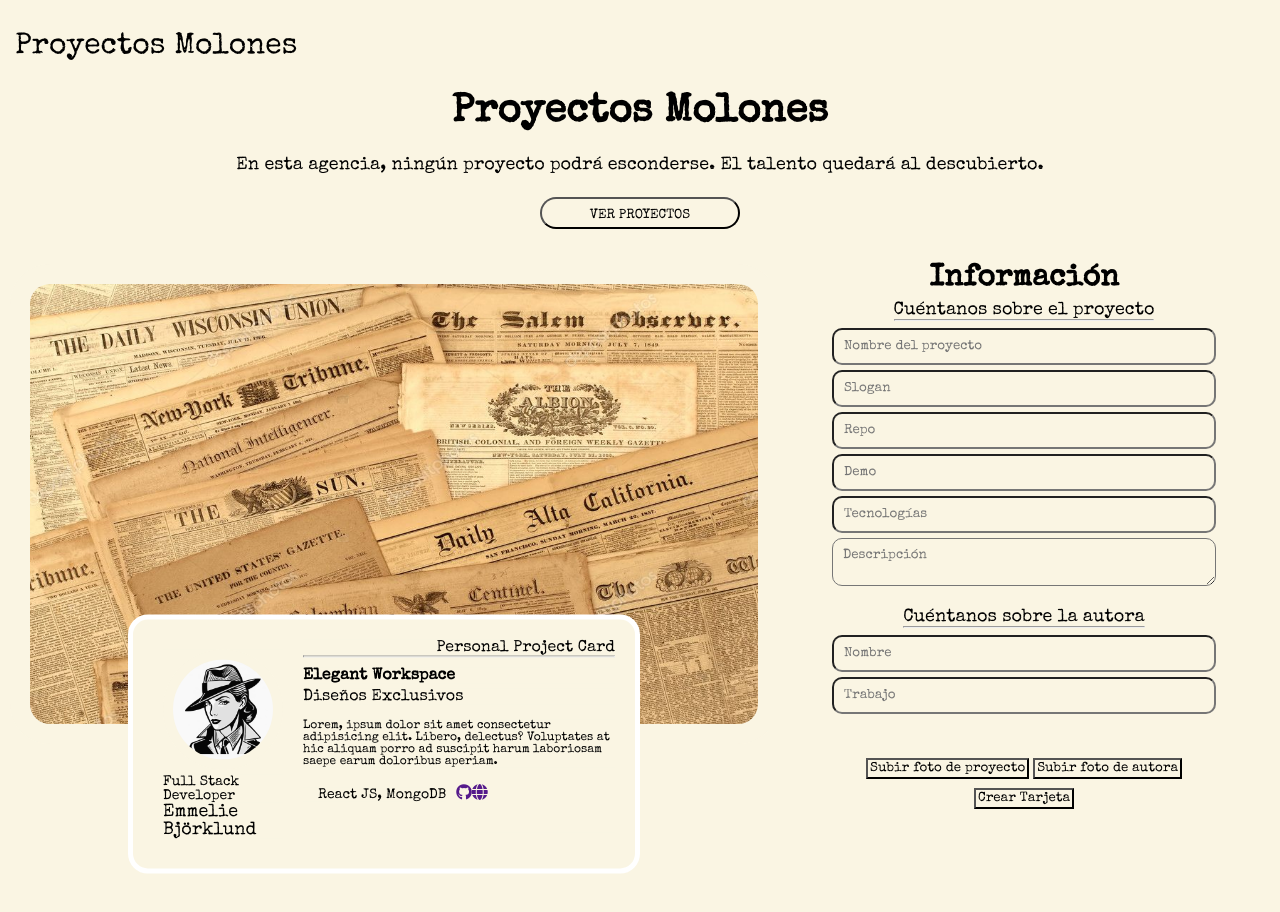
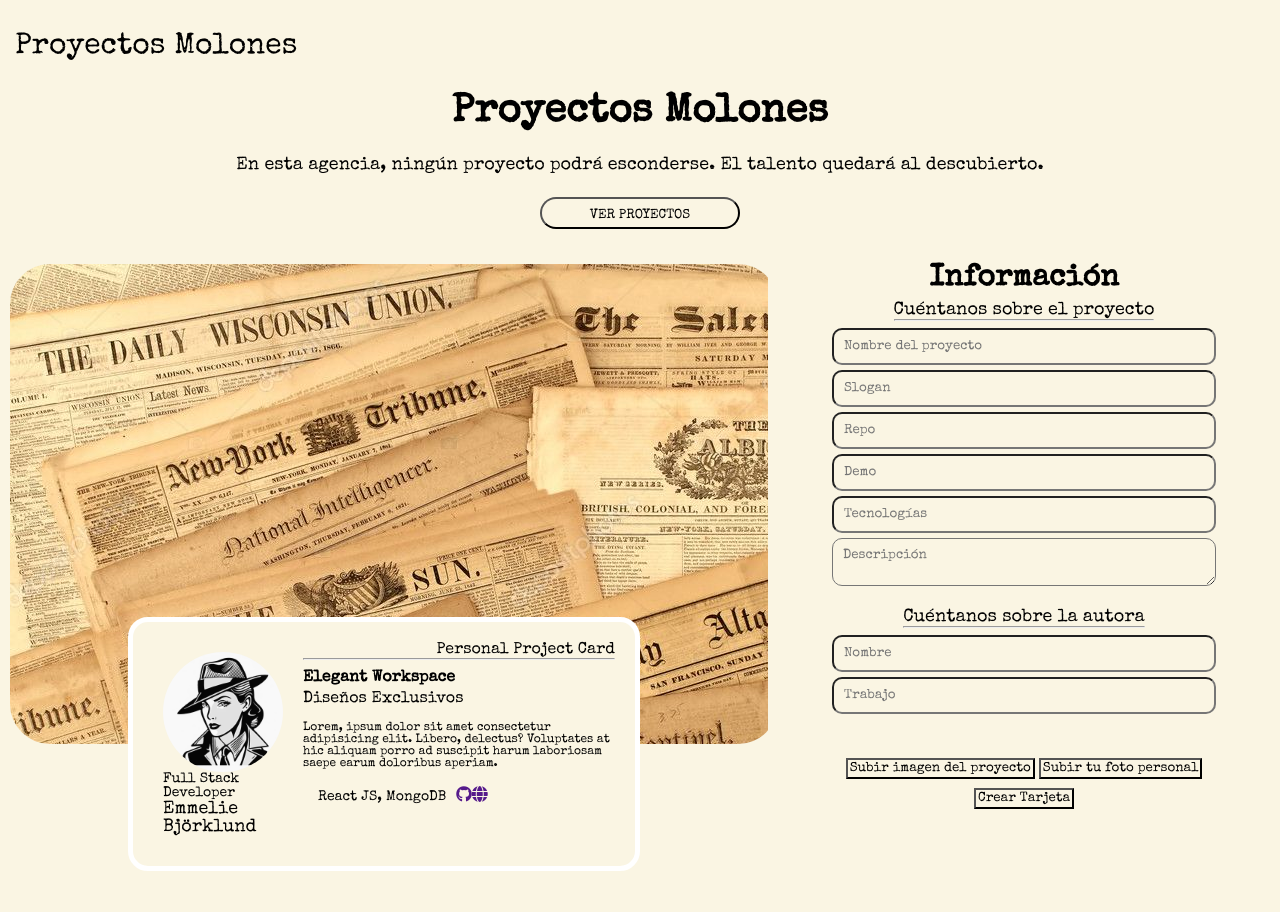
Before and after one commit to ArantzaGG/proyectos-molones, a React (Vite) app: page / in a window 1280 px wide. Shown: the top 912 px of the page. Built offline with nearby package versions, Linux system fonts and the light colour scheme.

Commit message:
adding avatars

```diff
--- a/src/components/App.jsx
+++ b/src/components/App.jsx
@@ -5,9 +5,9 @@ import Form from './Create-Page/Form';
 import CardPreview from './Create-Page/cards/CardPreview';
 
 
+
 function App() {
   const [error, setError] = useState('');
-
   const [data, setData] = useState({
     name: '',
     slogan: '',
@@ -25,20 +25,30 @@ function App() {
   };
 
   const updateCard = (error) => {
-
     setError(error);
   };
 
+  const [avatar, setAvatar] = useState('');
+  const updateAvatar = (avatar) => {
+    setAvatar(avatar);
+  };
+
+  const [avatarProfile, setAvatarProfile] = useState('');
+  const updateAvatarProfile = (avatarProfile) => {
+    setAvatarProfile(avatarProfile);
+  };
 
   return (
     <div className="container">
       <Header/>
       <div className='div__MQ'>
       <main className="main">
-        <CardPreview data={data}/>
-        <Form data={data} updateInput={updateInput} updateCard={updateCard} error={error}/>
+        <CardPreview updateAvatar={updateAvatar} avatar={avatar} data={data} updateAvatarProfile={updateAvatarProfile} avatarProfile={avatarProfile}/>
+        <Form updateAvatarProfile={updateAvatarProfile} avatarProfile={avatarProfile} updateAvatar={updateAvatar} avatar={avatar} data={data} updateInput={updateInput} updateCard={updateCard} error={error}/>
       </main>
       </div>
+
+
     </div>
   );
 }
--- a/src/components/Create-Page/Form.jsx
+++ b/src/components/Create-Page/Form.jsx
@@ -1,8 +1,9 @@
 import React from 'react';
 import callToApi from '../../services/fetch';
 import {useState} from 'react'
+import GetAvatar from '../Create-Page/GetAvatar';
 
-const Form = ({ data, updateInput, updateCard, error }) => {
+const Form = ({ data, updateInput, updateCard, error, avatar, updateAvatar, updateAvatarProfile, avatarProfile }) => {
   const regex = /^(https?|ftp):\/\/[^\s/$.?#].[^\s]*$/i;
   const [linkUrl, setLinkUrl] = useState('');
   const [hidden, setHidden] = useState(true);
@@ -41,6 +42,7 @@ const Form = ({ data, updateInput, updateCard, error }) => {
     const value = ev.target.value;
     updateInput({ ...data, [id]: value });
   };
+
 
   return (
     <section className="form">
@@ -143,8 +145,8 @@ const Form = ({ data, updateInput, updateCard, error }) => {
       </fieldset>
 
       <section className="buttons-img">
-        <button className="btn">Subir foto de proyecto</button>
-        <button className="btn">Subir foto de autora</button>
+      <button className='btn'><GetAvatar avatar={avatar} update={updateAvatar} text= "Subir imagen del proyecto" /></button>
+        <button className="btn"><GetAvatar update={updateAvatarProfile} avatarProfile={avatarProfile} text= "Subir tu foto personal"/></button>
       </section>
       <section className="buttons-img">
         <button onClick={handleCard} className="btn-large">
--- /dev/null
+++ b/src/components/Create-Page/GetAvatar.jsx
@@ -0,0 +1,82 @@
+import React from 'react';
+import PropTypes from 'prop-types';
+
+// import '../../styles/GetAvatar.scss';
+
+function GetAvatar({ update, text}) {
+  // creamos una propiedad de la clase que es la que vamos a usar en varios métodos para cargar la imagen
+  // esto es un manejador de ficheros
+  const fr = new FileReader();
+
+  // creamos un React.createRef porque React no gestiona los <input type="file" /> por ello tenemos que gestionarlo por nuestra cuenta
+  const myFileField = React.createRef();
+  //  myFileField = document.querySelecto('input')
+
+  const uploadImage = (ev) => {
+    // cuando pulsamos en la label o en <input type="file" />:
+    // 1º se abre la ventana de nuestro ordenador para elegir un fichero
+    // 2º cuando la usuaria elije un fichero se ejecuta este método manejador de eventos
+    console.log('La usuaria ha abierto la ventana para elegir ficheros');
+
+    // cuando se abre la ventana de nuestro navegador podemos elegir uno o varios ficheros por ello ev.currentTarget.files es una array
+    console.log('La usuaria ha elegido los ficheros', ev.currentTarget.files);
+
+    // para este ejercicio nos interesa solo el primero de los ficheros elegidos por la usuaria, por eso ponemos [0]
+    // este primer fichero es un objeto con información útil del fichero como: nombre, última modificación, tamaño del fichero...
+    // este objeto no tiene información privada del ordenador de la usuaria, por ejemplo no tenemos información de la carpeta en la que está la imagen
+    console.log(
+      'El primero de los ficheros elegidos es',
+      ev.currentTarget.files[0]
+    );
+
+    // compruebo si la usuaria ha elegido al menos un fichero
+    if (ev.currentTarget.files.length > 0) {
+      // guardo el primer fichero en myFile
+      const myFile = ev.currentTarget.files[0];
+
+      // añado un evento load al manejador de ficheros
+      // por qué añado un evento, pues porque esto es una acción asíncrona, imaginemos que el fichero pesa 5 Gb, el navegador puede tardar unos cuantos segundos en cargar y procesar el fichero, por eso le decimos "navegador, cuando termines de cargar el fichero me ejecutas el método  image"
+      fr.addEventListener('load', getImage);
+
+      // le digo al manejador de ficheros que maneje, que cargue el fichero
+      fr.readAsDataURL(myFile);
+    }
+    // si la usuaria no ha elegido ningún fichero y ha puslado en cerrar la ventana de nuestro ordenador, no hago nada
+  };
+
+  const getImage = () => {
+    // cuando el navegador termina de manejar el fichero se ejecuta este método porque lo hemos indicado en  fr.addEventListener('load',  getImage);
+
+    //  fr guarda información útil sobre el fichero cargado
+    //console.log('Información útil sobre el fichero cargado', fr);
+
+    //  fr.result contiene los datos del fichero en un formato que se llama base64 que nos vale por que podemos usarlo para pintar una imagen en HTML
+    const image = fr.result;
+
+    // aquí hago lifting con los datos del fichero
+    // lo que haga el componente madre con esta información es otro problema diferente
+    update(image);
+  };
+
+  return (
+
+      <label className="get-avatar__label">
+        {text}
+        <input
+          type="file"
+          ref={myFileField}
+          style={{ display: 'none' }}
+          onChange={uploadImage}
+        />
+      </label>
+
+  );
+}
+
+GetAvatar.propTypes = {
+  avatar: PropTypes.string,
+
+  text: PropTypes.string
+};
+
+export default GetAvatar;
--- a/src/components/Create-Page/cards/CardData.jsx
+++ b/src/components/Create-Page/cards/CardData.jsx
@@ -1,13 +1,15 @@
-import user from '../../../images/detectivenegro.jpg';
+import defaultAvatar from '../../../images/detectivenegro.jpg';
 
-const CardData = ({ data }) => {
+const CardData = ({ data, avatarProfile }) => {
+  const profileAvatar = avatarProfile === '' ? defaultAvatar : avatarProfile;
+  console.log(avatarProfile);
   return (
     <section className="autor">
       <section className="info-project">
         <p className="subtitle">Personal Project Card</p>
         <hr className="line" />
 
-        <h2 className="title">{data.nameProject || 'Elegant Workspace'}</h2>
+        <h2 className="title">{data.name || 'Elegant Workspace'}</h2>
         <p className="slogan">{data.slogan || 'Diseños Exclusivos'}</p>
         <p className="desc">
           {data.desc ||
@@ -27,9 +29,12 @@ const CardData = ({ data }) => {
       </section>
 
       <section className="info-autor">
-        <img className="imageProfile" src={user} alt="" />
+      <div
+        className="imageProfile"
+        style={{ backgroundImage: `url(${profileAvatar})` }}
+      ></div>
         <p className="job">{data.job || 'Full Stack Developer'}</p>
-        <p className="name">{data.nameAuthor || 'Emmelie Björklund'}</p>
+        <p className="name">{data.autor || 'Emmelie Björklund'}</p>
       </section>
     </section>
   );
--- a/src/components/Create-Page/cards/CardPreview.jsx
+++ b/src/components/Create-Page/cards/CardPreview.jsx
@@ -1,13 +1,13 @@
-import CardData from "./CardData";
-import cover from '../../../images/periodico.jpg';
+import CardData from './CardData';
+import defaultAvatar from '../../../images/periodico.jpg';
 
-
-const CardPreview = ({ data }) => {
-    return (
-    <section className="preview">
-    <img className="image" src={cover} alt="" />
-    <CardData data={data}/>
-  </section>
+const CardPreview = ({ data, avatar, avatarProfile }) => {
+  const avatarCover = avatar === '' ? defaultAvatar : avatar;
+  return (
+    <section className='preview'>
+      <div className='image' style={{ backgroundImage: `url(${avatarCover})` }}></div>
+      <CardData avatarProfile={avatarProfile}  data={data} />
+    </section>
   );
 };
 
--- a/src/styles/App.scss
+++ b/src/styles/App.scss
@@ -132,6 +132,7 @@
         height: 120px;
         border-radius: 500px;
         padding: 10px;
+        background-size: cover;
       }
     }
 
```
Also changed, not shown: src/images/solo-logo.png (added).
